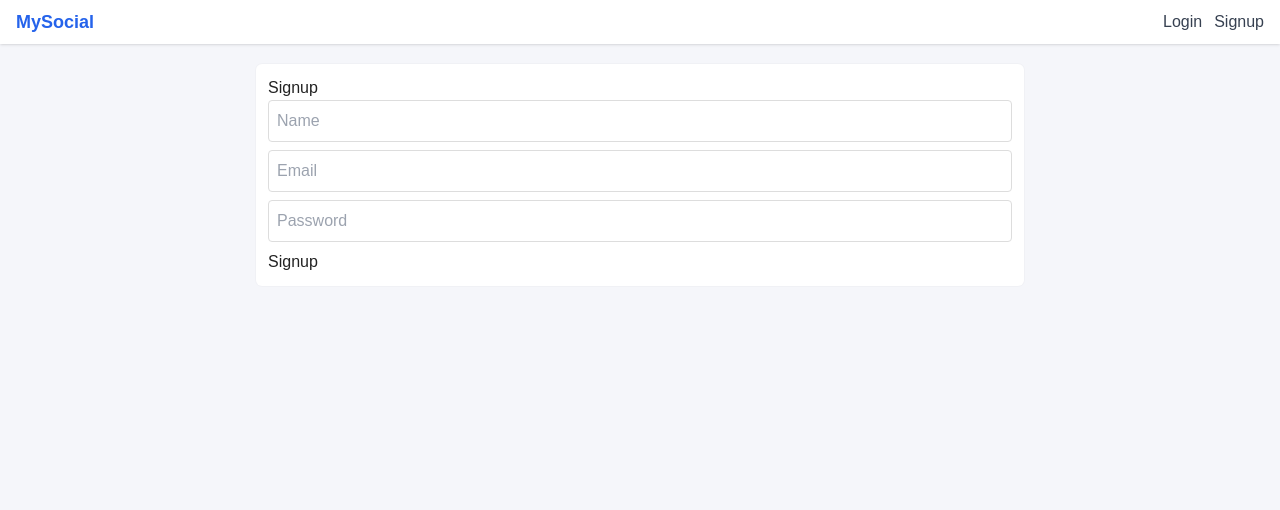
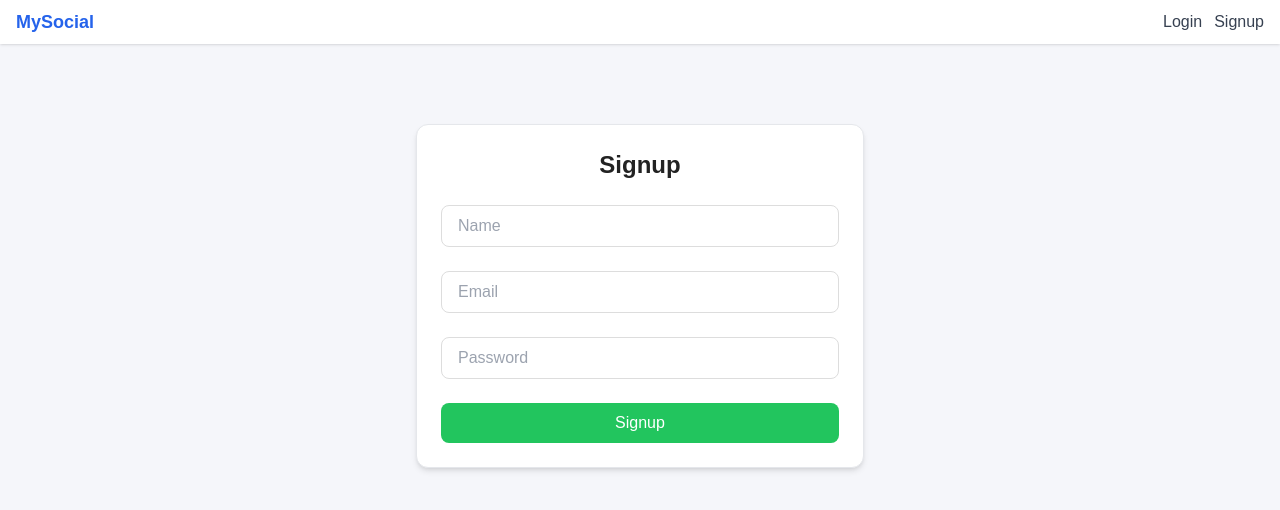
Before and after one commit to keziastephano7/fsd, a React (Create React App) app in the folder frontend/client_backup/: page /signup in a window 1280 px wide. Shown: the top 510 px of the page. Built offline with nearby package versions, Linux system fonts and the light colour scheme.

Commit message:
[+] tailwinded edit profile page

```diff
--- a/frontend/client_backup/src/pages/Login.js
+++ b/frontend/client_backup/src/pages/Login.js
@@ -22,9 +22,7 @@ export default function Login({ onAuth }) {
       const data = err.response?.data;
       if (data?.errors) {
         const map = {};
-        data.errors.forEach(x => {
-          map[x.param] = x.msg;
-        });
+        data.errors.forEach(x => { map[x.param] = x.msg; });
         setFieldErrors(map);
       } else {
         setError(data?.message || 'Login failed');
@@ -33,16 +31,41 @@ export default function Login({ onAuth }) {
   };
 
   return (
-    <div className="card">
-      <h2>Login</h2>
-      <form onSubmit={handleSubmit}>
-        <input name="email" placeholder="Email" value={form.email} onChange={handleChange} type="email" required />
-        {fieldErrors.email && <div className="error">{fieldErrors.email}</div>}
-        <input name="password" placeholder="Password" value={form.password} onChange={handleChange} type="password" required />
-        {fieldErrors.password && <div className="error">{fieldErrors.password}</div>}
-        <button type="submit">Login</button>
+    <div className="max-w-md mx-auto mt-20 p-6 bg-white rounded-xl shadow-md border border-gray-200">
+      <h2 className="text-2xl font-semibold text-center mb-6">Login</h2>
+      <form onSubmit={handleSubmit} className="space-y-4">
+        <div>
+          <input
+            name="email"
+            type="email"
+            placeholder="Email"
+            value={form.email}
+            onChange={handleChange}
+            className="w-full px-4 py-2 border rounded-lg focus:outline-none focus:ring-2 focus:ring-blue-400"
+            required
+          />
+          {fieldErrors.email && <p className="text-red-500 text-sm mt-1">{fieldErrors.email}</p>}
+        </div>
+        <div>
+          <input
+            name="password"
+            type="password"
+            placeholder="Password"
+            value={form.password}
+            onChange={handleChange}
+            className="w-full px-4 py-2 border rounded-lg focus:outline-none focus:ring-2 focus:ring-blue-400"
+            required
+          />
+          {fieldErrors.password && <p className="text-red-500 text-sm mt-1">{fieldErrors.password}</p>}
+        </div>
+        <button
+          type="submit"
+          className="w-full bg-blue-500 text-white py-2 rounded-lg hover:bg-blue-600 transition"
+        >
+          Login
+        </button>
       </form>
-      {error && <p className="error">{error}</p>}
+      {error && <p className="text-red-500 text-center mt-4">{error}</p>}
     </div>
   );
 }
--- a/frontend/client_backup/src/pages/Profile.js
+++ b/frontend/client_backup/src/pages/Profile.js
@@ -17,57 +17,64 @@ export default function Profile({ user }) {
     load();
   }, [id]);
 
+  if (!profile) {
+    return <p className="text-center mt-20 text-gray-500">Loading...</p>;
+  }
+
   return (
-    <div>
-      {!profile ? (
-        <p>Loading...</p>
-      ) : (
-        <div>
-          <h2>{profile.name}</h2>
-          <p>{profile.bio}</p>
-
-          {/* ✅ Avatar display */}
-          {profile.avatarUrl && (
+    <div className="max-w-3xl mx-auto mt-10 px-4">
+      {/* Profile Header */}
+      <div className="flex flex-col items-center bg-white p-6 rounded-xl shadow-md border border-gray-200">
+        {profile.avatarUrl ? (
           <img
             src={`http://localhost:5000${profile.avatarUrl}`}
-              width="120"
             alt="avatar"
+            className="w-32 h-32 rounded-full object-cover mb-4"
           />
+        ) : (
+          <div className="w-32 h-32 bg-gray-200 rounded-full mb-4 flex items-center justify-center text-gray-500 text-xl">
+            {profile.name.charAt(0)}
+          </div>
         )}
 
-          {/* ✅ Add this: show Edit button only if logged-in user matches the profile */}
+        <h2 className="text-2xl font-semibold mb-2">{profile.name}</h2>
+        <p className="text-gray-600 text-center">{profile.bio}</p>
+
         {user && (user.id === id || user._id === id) && (
           <button
-              style={{
-                marginTop: '8px',
-                padding: '6px 10px',
-                borderRadius: '4px',
-                cursor: 'pointer',
-              }}
             onClick={() => (window.location.href = `/profile/${id}/edit`)}
+            className="mt-4 px-4 py-2 bg-blue-500 text-white rounded-lg hover:bg-blue-600 transition"
           >
             ✏️ Edit Profile
           </button>
         )}
+      </div>
 
-          <h3>Posts</h3>
-          <div>
+      {/* Posts Section */}
+      <div className="mt-8">
+        <h3 className="text-xl font-semibold mb-4">Posts</h3>
+        {posts.length === 0 ? (
+          <p className="text-gray-500 text-center">No posts yet.</p>
+        ) : (
+          <div className="grid grid-cols-1 sm:grid-cols-2 gap-6">
             {posts.map((pt) => (
-              <div key={pt._id} className="card">
+              <div
+                key={pt._id}
+                className="bg-white rounded-xl shadow-md border border-gray-200 p-4"
+              >
                 {pt.imageUrl && (
                   <img
                     src={`http://localhost:5000${pt.imageUrl}`}
                     alt="post"
-                    className="small"
+                    className="w-full h-48 object-cover rounded-md mb-3"
                   />
                 )}
-                <p>{pt.caption}</p>
+                <p className="text-gray-700">{pt.caption}</p>
               </div>
             ))}
           </div>
-        </div>
         )}
       </div>
+    </div>
   );
-
 }
--- a/frontend/client_backup/src/pages/Signup.js
+++ b/frontend/client_backup/src/pages/Signup.js
@@ -21,11 +21,8 @@ export default function Signup({ onAuth }) {
     } catch (err) {
       const data = err.response?.data;
       if (data?.errors) {
-        // map array to object { field: message }
         const map = {};
-        data.errors.forEach(x => {
-          map[x.param] = x.msg;
-        });
+        data.errors.forEach(x => { map[x.param] = x.msg; });
         setFieldErrors(map);
       } else {
         setError(data?.message || 'Signup failed');
@@ -34,18 +31,52 @@ export default function Signup({ onAuth }) {
   };
 
   return (
-    <div className="card">
-      <h2>Signup</h2>
-      <form onSubmit={handleSubmit}>
-        <input name="name" placeholder="Name" value={form.name} onChange={handleChange} required />
-        {fieldErrors.name && <div className="error">{fieldErrors.name}</div>}
-        <input name="email" placeholder="Email" value={form.email} onChange={handleChange} type="email" required />
-        {fieldErrors.email && <div className="error">{fieldErrors.email}</div>}
-        <input name="password" placeholder="Password" value={form.password} onChange={handleChange} type="password" required />
-        {fieldErrors.password && <div className="error">{fieldErrors.password}</div>}
-        <button type="submit">Signup</button>
+    <div className="max-w-md mx-auto mt-20 p-6 bg-white rounded-xl shadow-md border border-gray-200">
+      <h2 className="text-2xl font-semibold text-center mb-6">Signup</h2>
+      <form onSubmit={handleSubmit} className="space-y-4">
+        <div>
+          <input
+            name="name"
+            placeholder="Name"
+            value={form.name}
+            onChange={handleChange}
+            className="w-full px-4 py-2 border rounded-lg focus:outline-none focus:ring-2 focus:ring-blue-400"
+            required
+          />
+          {fieldErrors.name && <p className="text-red-500 text-sm mt-1">{fieldErrors.name}</p>}
+        </div>
+        <div>
+          <input
+            name="email"
+            type="email"
+            placeholder="Email"
+            value={form.email}
+            onChange={handleChange}
+            className="w-full px-4 py-2 border rounded-lg focus:outline-none focus:ring-2 focus:ring-blue-400"
+            required
+          />
+          {fieldErrors.email && <p className="text-red-500 text-sm mt-1">{fieldErrors.email}</p>}
+        </div>
+        <div>
+          <input
+            name="password"
+            type="password"
+            placeholder="Password"
+            value={form.password}
+            onChange={handleChange}
+            className="w-full px-4 py-2 border rounded-lg focus:outline-none focus:ring-2 focus:ring-blue-400"
+            required
+          />
+          {fieldErrors.password && <p className="text-red-500 text-sm mt-1">{fieldErrors.password}</p>}
+        </div>
+        <button
+          type="submit"
+          className="w-full bg-green-500 text-white py-2 rounded-lg hover:bg-green-600 transition"
+        >
+          Signup
+        </button>
       </form>
-      {error && <p className="error">{error}</p>}
+      {error && <p className="text-red-500 text-center mt-4">{error}</p>}
     </div>
   );
 }
```
Lines whose indentation alone changed are shown as unchanged.
